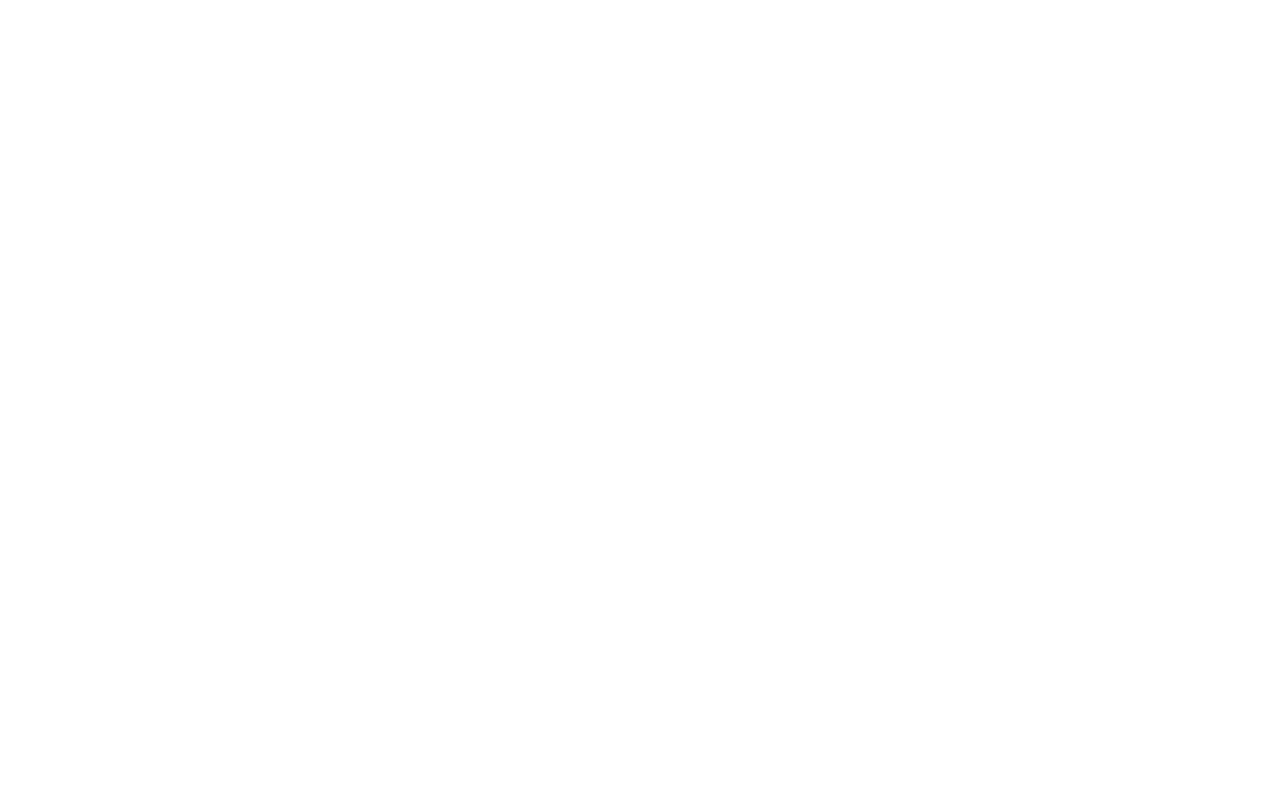
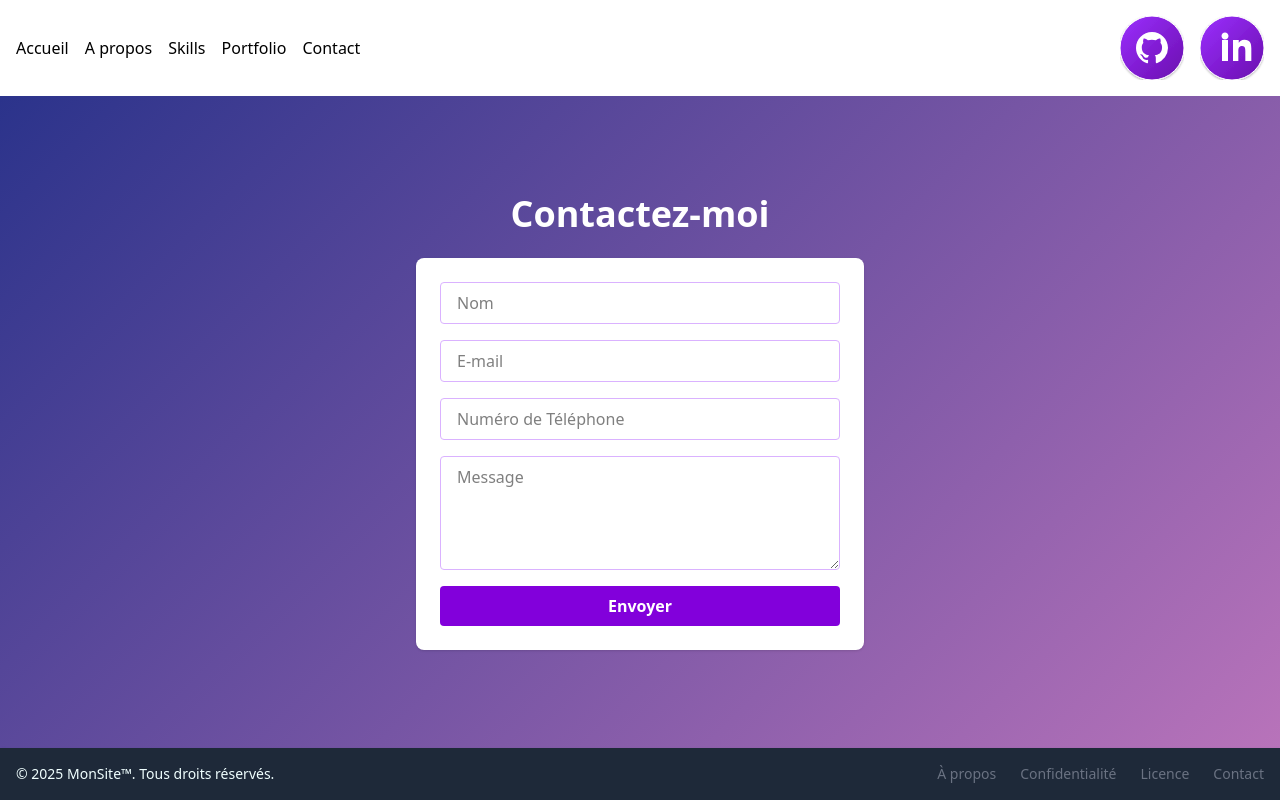
Before and after one commit to ReadyToDevNow/Portfolio, a Vue app: page /contact in a window 1280 px wide. Before the commit this address had no page. Built offline with nearby package versions, Linux system fonts and the light colour scheme.

Commit message:
feat(ContactForm): create ContactForm component

```diff
--- /dev/null
+++ b/src/components/ContactForm.vue
@@ -0,0 +1,62 @@
+<template>
+  <main class="flex flex-grow flex-col items-center justify-center">
+    <div class="w-500 max-w-md mx-auto my-10">
+      <div class="text-4xl font-semibold flex justify-center mb-6 text-white">Contactez-moi</div>
+      <form
+        action="https://api.web3forms.com/submit"
+        method="POST"
+        class="flex flex-col gap-4 bg-white rounded-lg p-6 shadow"
+      >
+        <!-- Replace with your Access Key -->
+        <input type="hidden" name="access_key" value="1889e761-23ef-482c-8282-a7bfffc65afe" />
+
+        <input
+          placeholder="Nom"
+          type="text"
+          name="name"
+          class="border border-purple-300 rounded px-4 py-2 focus:outline-none focus:ring-2 focus:ring-purple-400"
+          required
+        />
+        <input
+          placeholder="E-mail"
+          type="email"
+          name="email"
+          class="border border-purple-300 rounded px-4 py-2 focus:outline-none focus:ring-2 focus:ring-purple-400"
+          required
+        />
+        <input
+          placeholder="Numéro de Téléphone"
+          type="text"
+          name="telephone"
+          class="border border-purple-300 rounded px-4 py-2 focus:outline-none focus:ring-2 focus:ring-purple-400"
+          required
+        />
+        <textarea
+          placeholder="Message"
+          name="message"
+          class="border border-purple-300 rounded px-4 py-2 focus:outline-none focus:ring-2 focus:ring-purple-400"
+          required
+          rows="4"
+        ></textarea>
+        <!-- Honeypot Spam Protection -->
+        <input type="checkbox" name="botcheck" class="hidden" style="display: none" />
+        <!-- Custom Confirmation / Success Page -->
+        <!-- <input type="hidden" name="redirect" value="https://mywebsite.com/thanks.html"> -->
+        <button
+          type="submit"
+          class="bg-purple-700 text-white font-semibold px-6 py-2 rounded hover:bg-purple-800 transition"
+        >
+          Envoyer
+        </button>
+      </form>
+    </div>
+  </main>
+</template>
+
+<script setup></script>
+
+<style scoped>
+main {
+  background: linear-gradient(135deg, #2b338b 0%, #b873ba 100%);
+}
+</style>
--- a/src/components/MyHeader.vue
+++ b/src/components/MyHeader.vue
@@ -13,6 +13,7 @@
       <router-link :to="{ path: 'about' }">A propos</router-link>
       <router-link :to="{ path: 'skills' }">Skills</router-link>
       <router-link :to="{ path: 'projects' }">Portfolio</router-link>
+      <router-link :to="{ path: 'contact' }">Contact</router-link>
     </div>
     <div class="flex gap-4">
       <img
--- a/src/router/index.js
+++ b/src/router/index.js
@@ -23,6 +23,11 @@
       name: 'projects',
       component: () => import('../views/ProjectsView.vue'),
     },
+    {
+      path: '/contact',
+      name: 'contact',
+      component: () => import('../views/ContactView.vue'),
+    },
 
     /*
     {
--- /dev/null
+++ b/src/views/ContactView.vue
@@ -0,0 +1,15 @@
+<script setup>
+import MyHeader from '@/components/MyHeader.vue'
+import ContactForm from '@/components/ContactForm.vue'
+import MyFooter from '@/components/MyFooter.vue'
+</script>
+
+<template>
+  <body class="flex flex-col min-h-screen">
+    <MyHeader />
+    <ContactForm />
+    <MyFooter />
+  </body>
+</template>
+
+<style scoped></style>
```
